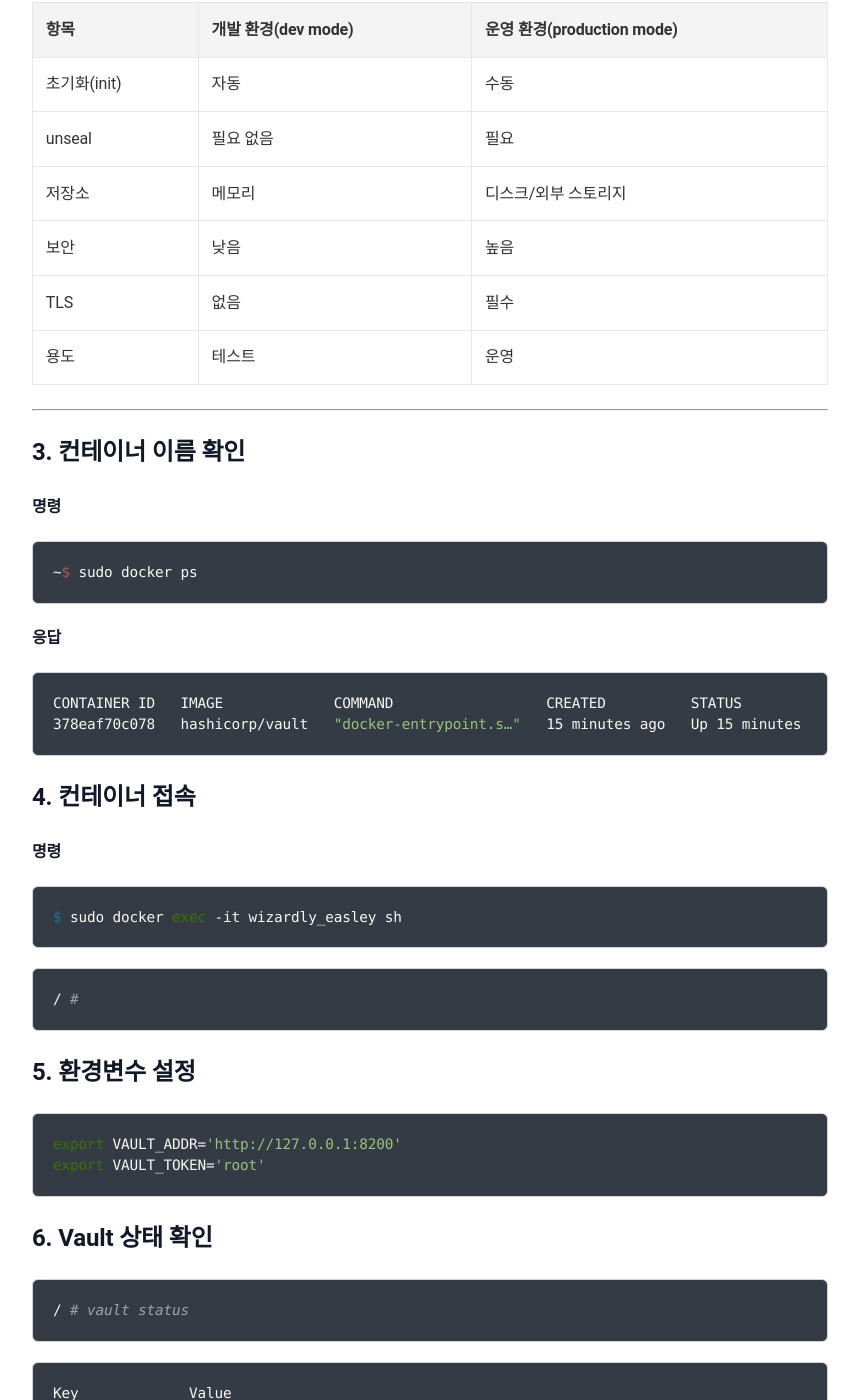
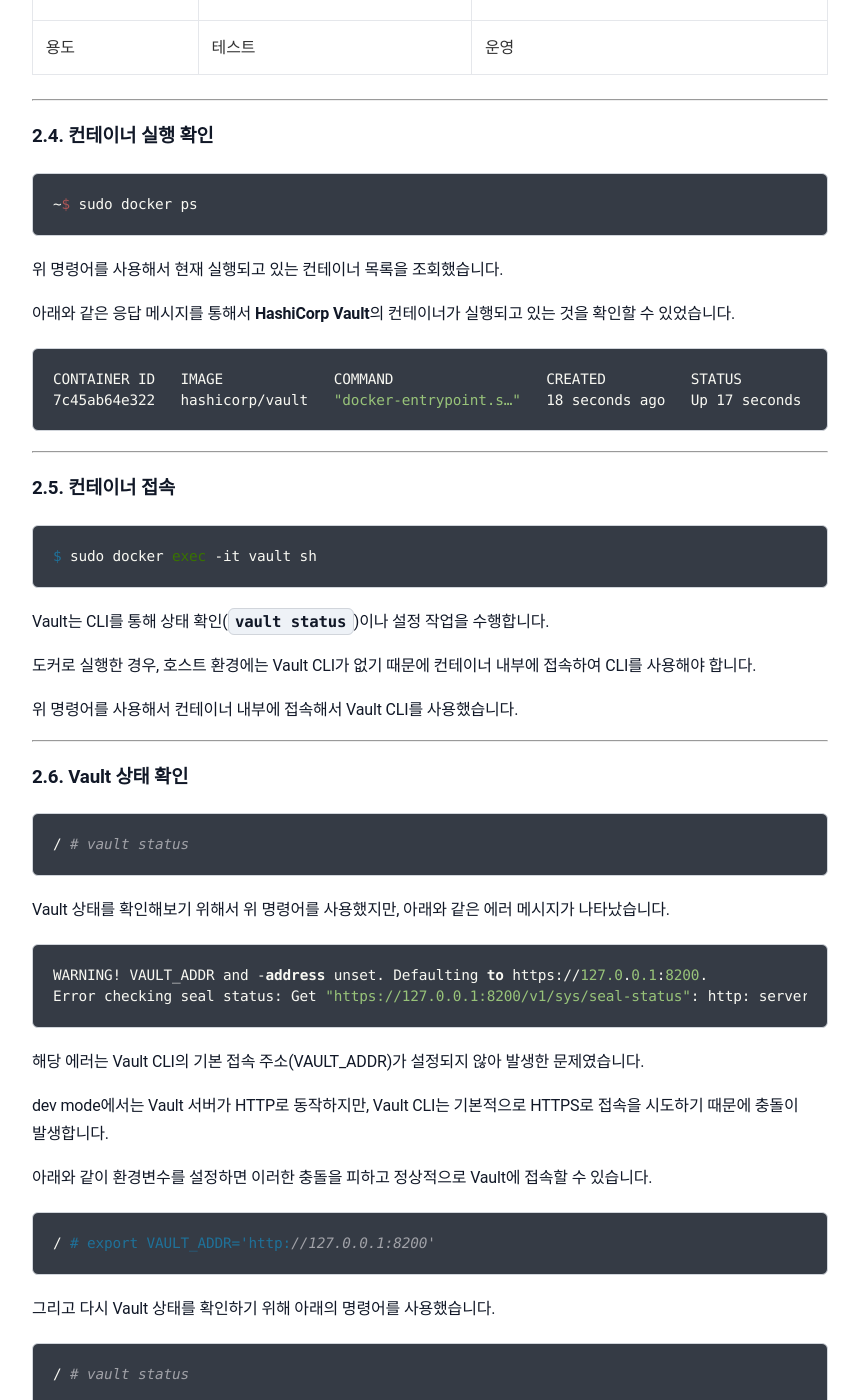
Before and after one commit to sanghoon-lee/sanghoon-lee.github.io, a Jekyll site: the page built from _posts/2026-04-09-vault.md, in a window 1280 px wide and 1400 px high, scrolled down 5198 px. Shown: the whole window, without its empty margins (210-1069 px from the left). Built offline with Jekyll 4.4.1, drawn with Linux system fonts in a browser that asks for light colours; nearby versions of some CDN libraries; comment, search, counter and statistics services are not loaded; some of the changed text lies outside the part shown.

Commit message:
vault 개념과 설치 포스팅 추가

````diff
--- a/_posts/2026-04-09-vault.md
+++ b/_posts/2026-04-09-vault.md
@@ -114,19 +114,8 @@ Vault 개념을 구현한 대표적인 오픈소스 플랫폼은 인프라 자
 $ sudo docker pull hashicorp/vault:latest
 ```
 
-```text
-latest: Pulling from hashicorp/vault
-35c80302d573: Pull complete
-9da841cba2d1: Pull complete
-f83fda6fd307: Pull complete
-dd05363a419b: Pull complete
-66498a3446f5: Pull complete
-f0ed6c3b96f8: Pull complete
-7e043dec77c8: Pull complete
-Digest: sha256:4e33b126a59c0c333b76fb4e894722462659a6bec7c48c9ee8cea56fccfd2569
-Status: Downloaded newer image for hashicorp/vault:latest
-docker.io/hashicorp/vault:latest
-```
+위 명령어를 사용해서 최신 **HashiCorp Vault**의 도커 이미지를 가져왔습니다.
+
 ---
 
 ### 2.2. 컨테이너 실행하기
@@ -134,13 +123,10 @@ docker.io/hashicorp/vault:latest
 ```bash
 $ sudo docker run --cap-add=IPC_LOCK -d \
 > -p 8200:8200 \
-> -name vault \
+> --name vault \
 > -e "VAULT_DEV_ROOT_TOKEN_ID=root" \
 > -e "VAULT_DEV_LISTEN_ADDRESS=0.0.0.0:8200" \
 > hashicorp/vault
-```
-```text
-378eaf70c0781c3842e819ba5f06f0bc6bade83b5880ea556eeba6b6e2a8d444
 ```
 
 위 명령어는 개발 환경인 dev mode로 Vault를 실행하는 방식이며, 초기 설정 없이 바로 테스트할 수 있습니다.
@@ -168,6 +154,8 @@ Vault 서버가 어떤 주소와 포트에서 요청을 받을지 지정하는
 * 0.0.0.0 → 모든 네트워크 인터페이스에서 접근 가능
 * 8200 → Vault 기본 포트
 
+---
+
 ### 2.3. dev mode
 
 dev mode는 Vault를 빠르게 테스트할 수 있도록 제공되는 실행 모드입니다.
@@ -182,7 +170,7 @@ dev mode는 Vault를 빠르게 테스트할 수 있도록 제공되는 실행
 즉, **실습과 테스트를 위한 간편 실행 모드**입니다.
 
 **HashiCorp Vault**의 공식 도커 이미지는
-기본 entrypoint가 `vault server -dev`로 설정되어 있습니다. 따라서 특별히 entrypoint를 지정하기 않으면 dev mode로 동작합니다.
+기본 entrypoint가 `vault server -dev`로 설정되어 있습니다. 따라서 별도로 entrypoint를 지정하지 않으면 dev mode로 동작합니다.
 
 dev mode는 테스트를 위한 실행 방식이므로, 운영 환경에서는 반드시 production mode로 구성해야 합니다.
 
@@ -199,42 +187,68 @@ dev mode는 테스트를 위한 실행 방식이므로, 운영 환경에서는
 
 ---
 
-## 3. 컨테이너 이름 확인
+### 2.4. 컨테이너 실행 확인
 
-**명령**
 ```bash
 ~$ sudo docker ps
 ```
 
-**응답**
+위 명령어를 사용해서 현재 실행되고 있는 컨테이너 목록을 조회했습니다.
+
+아래와 같은 응답 메시지를 통해서 **HashiCorp Vault**의 컨테이너가 실행되고 있는 것을 확인할 수 있었습니다.
+
 ```text
 CONTAINER ID   IMAGE             COMMAND                  CREATED          STATUS          PORTS                                         NAMES
-378eaf70c078   hashicorp/vault   "docker-entrypoint.s…"   15 minutes ago   Up 15 minutes   0.0.0.0:8200->8200/tcp, [::]:8200->8200/tcp   wizardly_easley
+7c45ab64e322   hashicorp/vault   "docker-entrypoint.s…"   18 seconds ago   Up 17 seconds   0.0.0.0:8200->8200/tcp, [::]:8200->8200/tcp   vault
 ```
 
-## 4. 컨테이너 접속
+---
 
-**명령**
+### 2.5. 컨테이너 접속
+
 ```bash
-$ sudo docker exec -it wizardly_easley sh
+$ sudo docker exec -it vault sh
 ```
 
-```text
-/ #
-```
+Vault는 CLI를 통해 상태 확인(`vault status`)이나 설정 작업을 수행합니다.
 
-## 5. 환경변수 설정
+도커로 실행한 경우, 호스트 환경에는 Vault CLI가 없기 때문에 컨테이너 내부에 접속하여 CLI를 사용해야 합니다.
 
-```bash
-export VAULT_ADDR='http://127.0.0.1:8200'
-export VAULT_TOKEN='root'
-```
+위 명령어를 사용해서 컨테이너 내부에 접속해서 Vault CLI를 사용했습니다.
 
-## 6. Vault 상태 확인
+---
+
+### 2.6. Vault 상태 확인
 
 ```bash
 / # vault status
 ```
+
+Vault 상태를 확인해보기 위해서 위 명령어를 사용했지만, 아래와 같은 에러 메시지가 나타났습니다.
+
+```bash
+WARNING! VAULT_ADDR and -address unset. Defaulting to https://127.0.0.1:8200.
+Error checking seal status: Get "https://127.0.0.1:8200/v1/sys/seal-status": http: server gave HTTP response to HTTPS client
+```
+
+해당 에러는 Vault CLI의 기본 접속 주소(VAULT_ADDR)가 설정되지 않아 발생한 문제였습니다.
+
+dev mode에서는 Vault 서버가 HTTP로 동작하지만,
+Vault CLI는 기본적으로 HTTPS로 접속을 시도하기 때문에 충돌이 발생합니다.
+
+아래와 같이 환경변수를 설정하면 이러한 충돌을 피하고 정상적으로 Vault에 접속할 수 있습니다.
+
+```bash
+/ # export VAULT_ADDR='http://127.0.0.1:8200'
+```
+
+그리고 다시 Vault 상태를 확인하기 위해 아래의 명령어를 사용했습니다.
+
+```bash
+/ # vault status
+```
+
+이제는 정상적으로 응답을 받을 수 있습니다.
 
 ```text
 Key             Value
@@ -247,22 +261,18 @@ Threshold       1
 Version         1.21.4
 Build Date      2026-03-04T17:40:05Z
 Storage Type    inmem
-Cluster Name    vault-cluster-f0898178
-Cluster ID      f88d5fd2-4ec7-5868-c871-97885d7c53dc
-HA Enabled      false
-/ # export VAULT_TOKEN="root"
-/ # vault status
-Key             Value
----             -----
-Seal Type       shamir
-Initialized     true
-Sealed          false
-Total Shares    1
-Threshold       1
-Version         1.21.4
-Build Date      2026-03-04T17:40:05Z
-Storage Type    inmem
-Cluster Name    vault-cluster-f0898178
-Cluster ID      f88d5fd2-4ec7-5868-c871-97885d7c53dc
+Cluster Name    vault-cluster-ebd273bd
+Cluster ID      8db3a19c-718d-f4f6-16ea-325f4979fba7
 HA Enabled      false
 ```
+
+정상적으로 Vault가 초기화되고(unsealed 상태),
+CLI를 통해 접근 가능한 상태임을 확인할 수 있습니다.
+
+---
+
+## 3. 마무리
+
+이번 포스팅에서는 Vault의 개념과 설치 과정을 중심으로 살펴보았습니다.
+
+다음 포스팅에서는 실제로 Vault를 사용해보면서 어떤 방식으로 활용할 수 있을지 하나씩 확인해보려고 합니다.
````
Also changed, not shown: other parts of _posts/2026-04-09-vault.md (+1 -1 lines).
